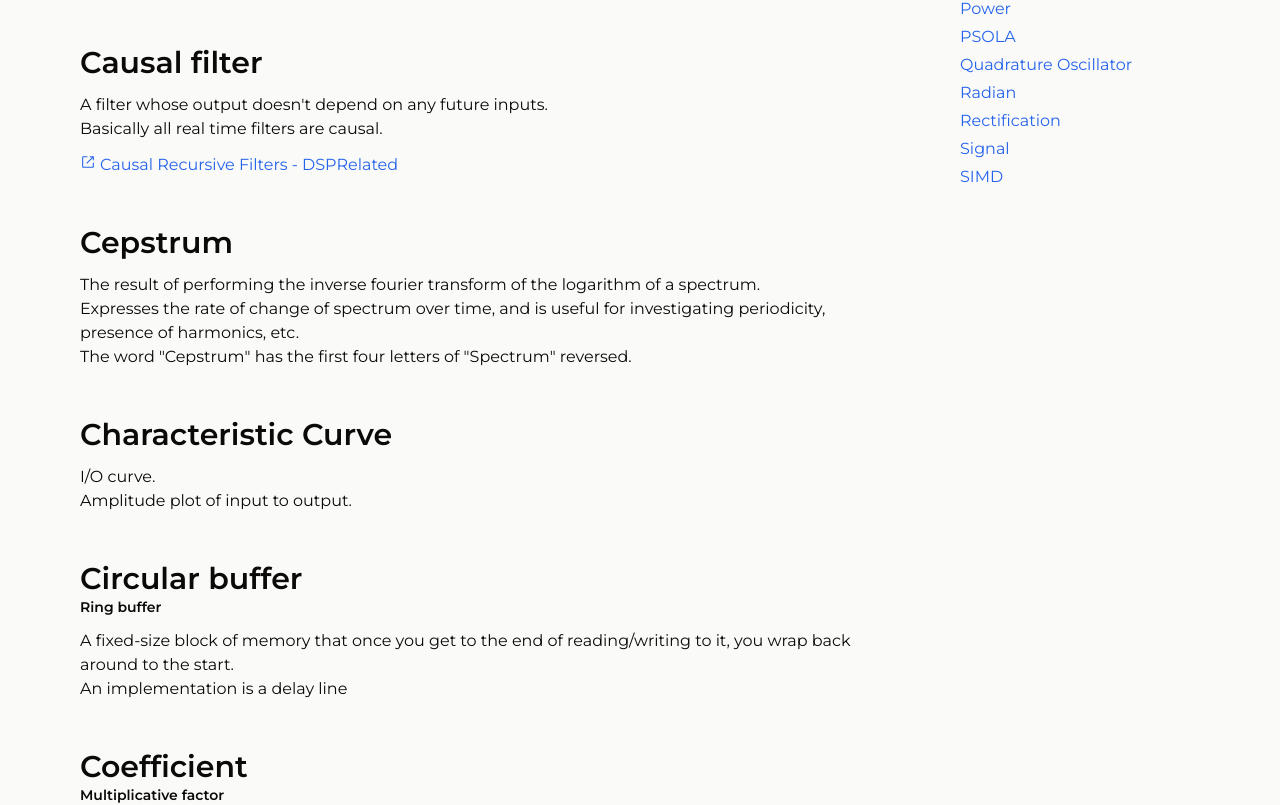
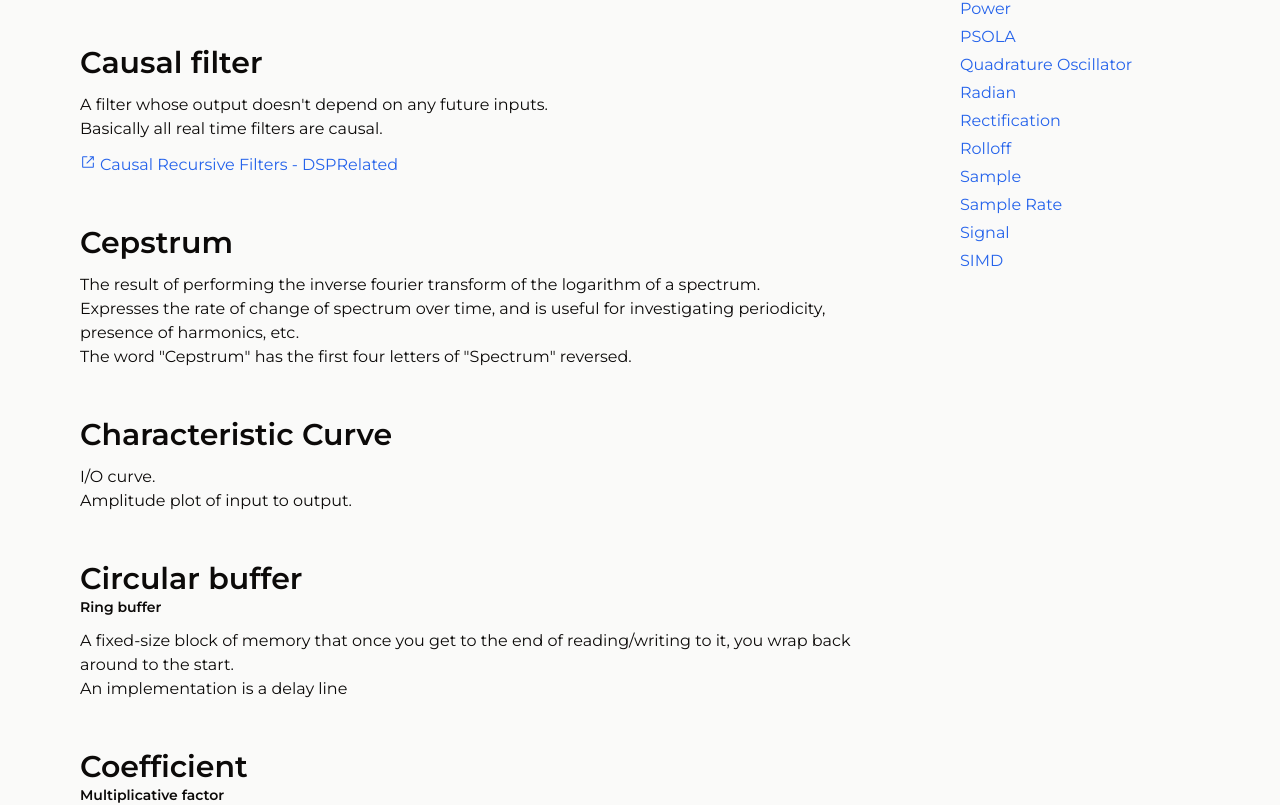
Before and after one commit to satelllte/dsp-terms, a Next.js app: page / in a window 1280 px wide. Shown: the part 3335-4140 px from the top of the page. Built offline with nearby package versions, Linux system fonts and the light colour scheme.

Commit message:
terms: rolloff - sample-rate

```diff
--- a/src/data/terms.ts
+++ b/src/data/terms.ts
@@ -1144,6 +1144,33 @@ export const terms: Term[] = [
 		],
 	},
 	{
+		id: 'rolloff',
+		title: 'Rolloff',
+		paragraphs: [
+			'The slope / steepness of a filter\'s frequency response',
+			'The units are usually expressed in db per octave.',
+			'Also used as a noun to specify the transition region between a passband and a stopband.',
+		],
+	},
+	{
+		id: 'sample',
+		title: 'Sample',
+		paragraphs: [
+			'A single value from a discrete signal.',
+			'Samples are usually evenly spaced in time, each one represents a value at that point in time.',
+		],
+	},
+	{
+		id: 'sample-rate',
+		title: 'Sample Rate',
+		paragraphs: [
+			'Sampling frequency.',
+			'How many discrete samples per second.',
+			'CD is 44,100 samples per second. Film is 48,000 samples per second.',
+			'The sample rate determines the highest frequency that can be stored. See Nyquist.',
+		],
+	},
+	{
 		id: 'signal',
 		title: 'Signal',
 		paragraphs: [
```
Also changed, not shown: src/data/terms_raw.md (+0 -26 lines).
